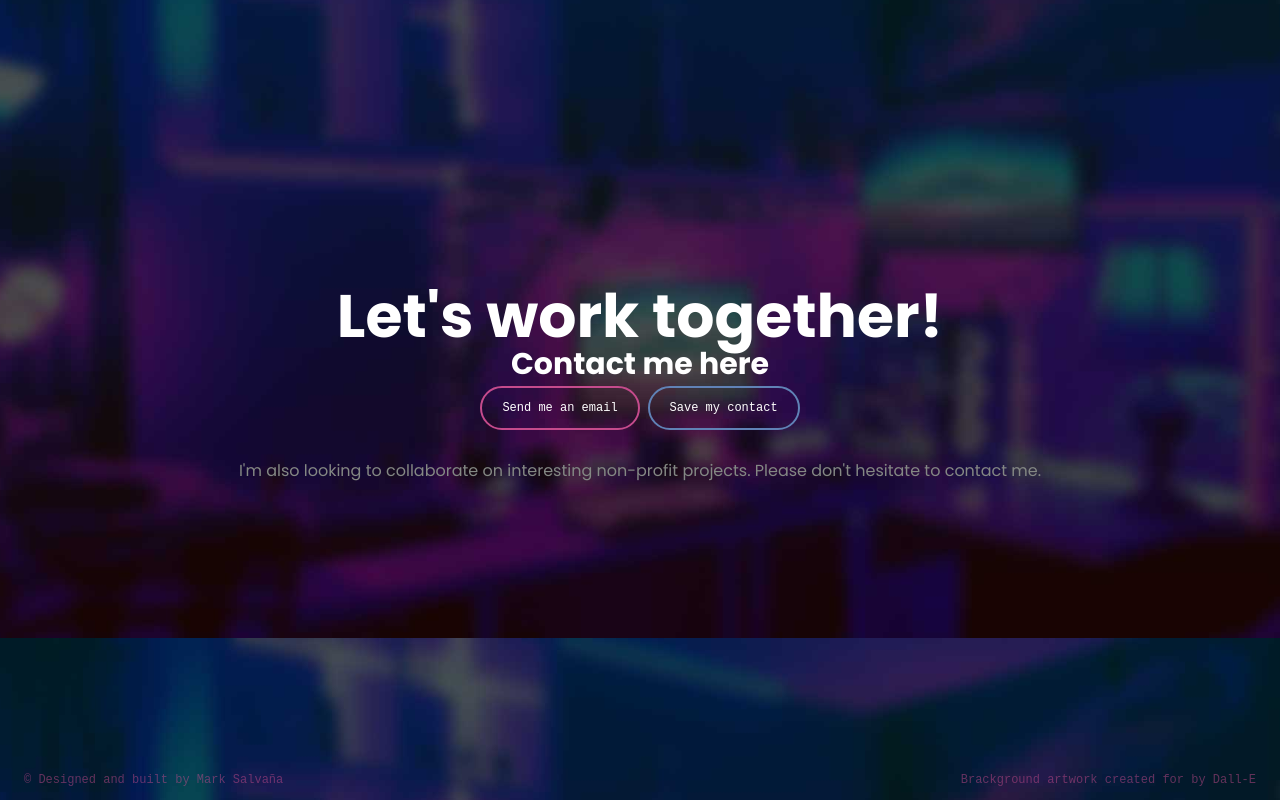
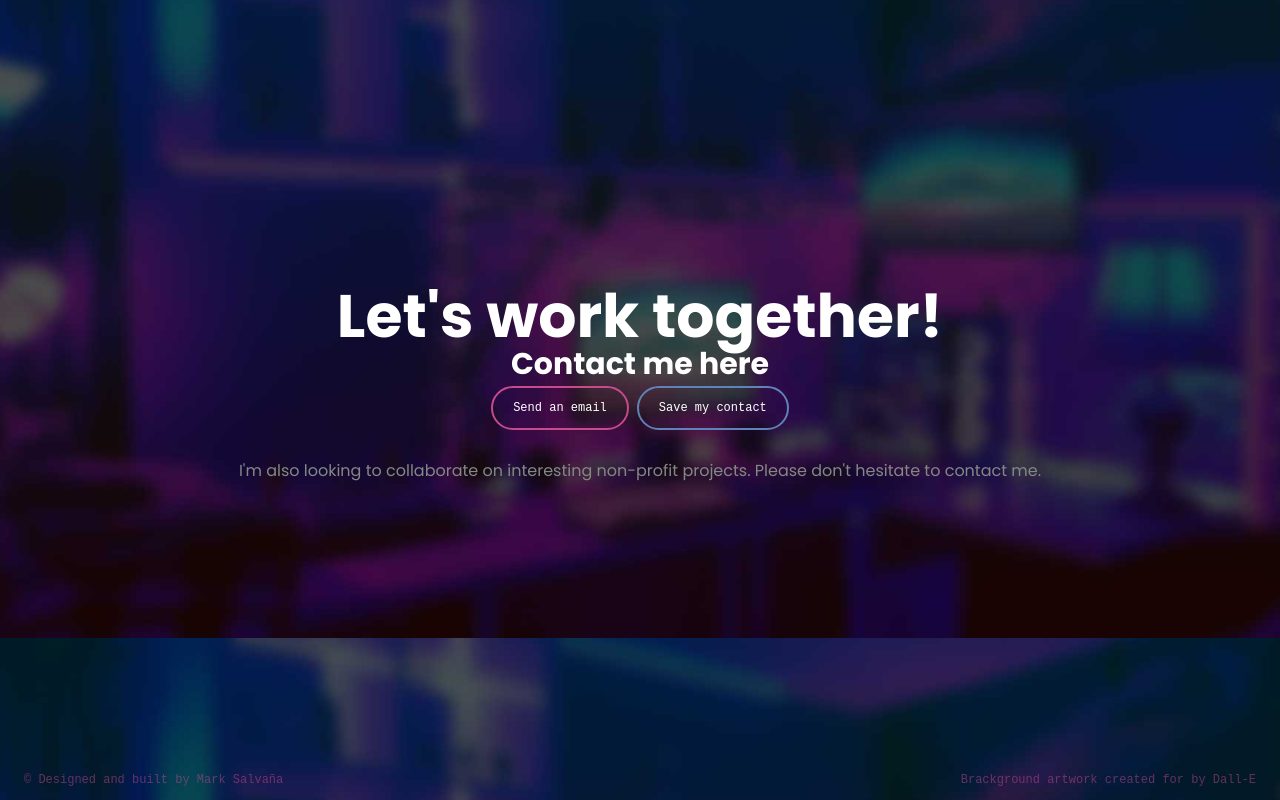
Before and after one commit to marksalvana/marksalvanaVercel, a website: page index.html in a window 1280 px wide. Shown: the part 9762-10562 px from the top of the page. Drawn offline with nearby package versions, Linux system fonts and the light colour scheme; animation ran at ten frames a second.

Commit message:
contact section fixes

```diff
--- a/index.html
+++ b/index.html
@@ -1549,7 +1549,7 @@
 								<button
 									class="py-3 px-5 m-1 border-2 border-violet hover:bg-violet rounded-3xl text-white"
 								>
-									Send me an email
+									Send an email
 								</button></a
 							>
 							<a class="w-auto" href="/lib/vcf/Mark_Salvana.vcf">
```
